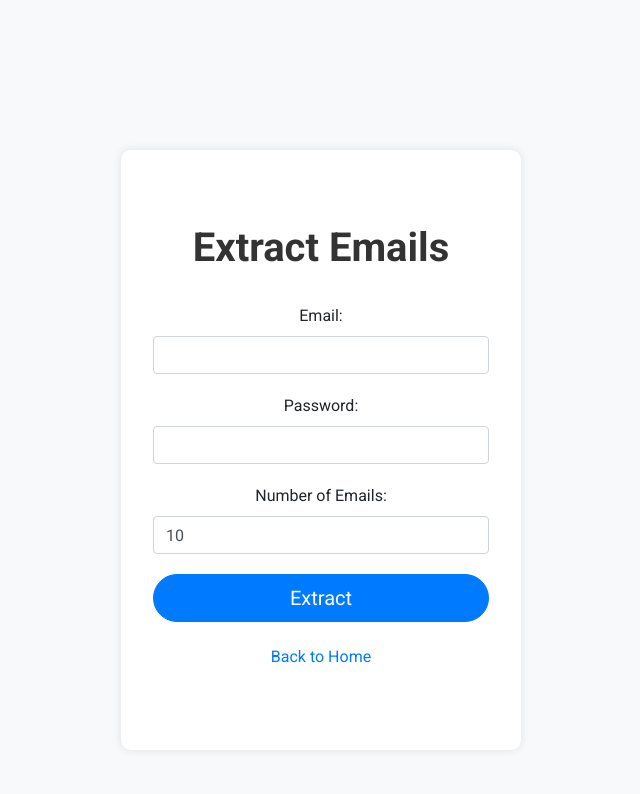
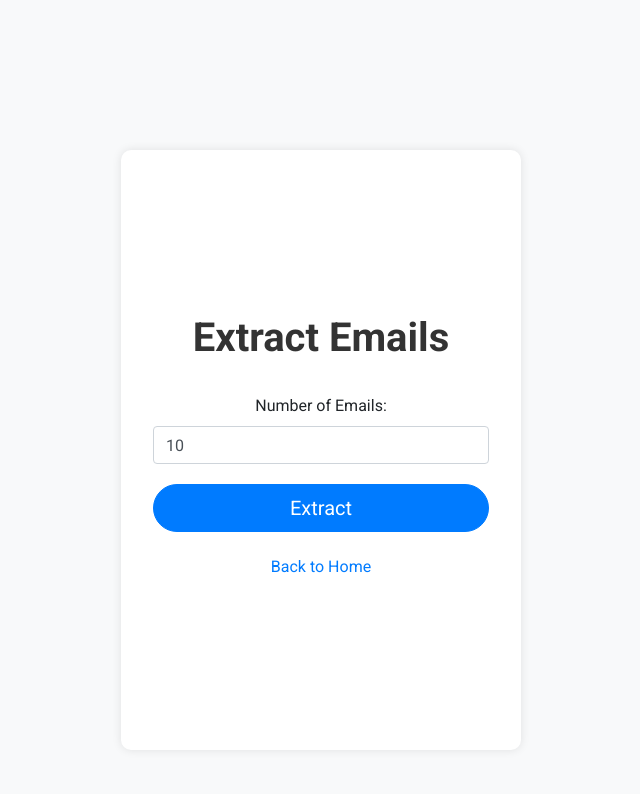
Before and after one commit to JcCassano/ITP-Project, a Flask app: page /extract_emails in a window 1280 px wide. Shown: the top 794 px of the page, without its empty margins (319-959 px from the left). Run offline with Flask 3, Linux system fonts and the light colour scheme; some libraries are stand-ins or nearby versions.

Commit message:
Changed to not require email login

```diff
--- a/ITP-Project-24/app.py
+++ b/ITP-Project-24/app.py
@@ -9,6 +9,8 @@ from transformers import AutoTokenizer, AutoModelForSequenceClassification
 from dotenv import load_dotenv
 import os
 import subprocess
+import win32com.client
+import pythoncom
 
 # Load environment variables from .env file
 load_dotenv()
@@ -25,37 +27,29 @@ def clean_html(html_content):
     cleaned_text = re.sub(r'\s+', ' ', cleaned_text)
     return cleaned_text.strip()
 
-def save_emails_to_csv(email_user, email_pass, num_emails=5):
-    # Connect to the Outlook email server
-    mail = imaplib.IMAP4_SSL("outlook.office365.com")
-    mail.login(email_user, email_pass)
-    mail.select("inbox")
+def save_emails_to_csv(num_emails=5, read_all=False):
+    pythoncom.CoInitialize()
 
-    # Search for all emails in the inbox
-    status, messages = mail.search(None, "ALL")
-    email_ids = messages[0].split()[:num_emails]
+    outlook = win32com.client.Dispatch("Outlook.Application").GetNamespace("MAPI")
+    inbox = outlook.GetDefaultFolder(6)  # "6" refers to the inbox
+    messages = inbox.Items
+    messages.Sort("[ReceivedTime]", True)  # Sort by received time, descending
+
+    email_count = messages.Count if read_all else min(num_emails, messages.Count)
 
     with open('emails.csv', 'w', newline='', encoding='utf-8') as csvfile:
         fieldnames = ['body']
         writer = csv.DictWriter(csvfile, fieldnames=fieldnames, quoting=csv.QUOTE_MINIMAL)
         writer.writeheader()
 
-        for email_id in email_ids:
-            status, msg_data = mail.fetch(email_id, "(RFC822)")
-            msg = email.message_from_bytes(msg_data[0][1])
+        for i in range(email_count):
+            message = messages[i]
+            cleaned_body = clean_html(message.Body)
+            writer.writerow({
+                'body': cleaned_body
+            })
 
-            if msg.is_multipart():
-                for part in msg.walk():
-                    if part.get_content_type() == "text/plain":
-                        body = part.get_payload(decode=True).decode()
-                        cleaned_body = clean_html(body)
-                        writer.writerow({'body': cleaned_body})
-            else:
-                body = msg.get_payload(decode=True).decode()
-                cleaned_body = clean_html(body)
-                writer.writerow({'body': cleaned_body})
-
-    mail.logout()
+    print(f"Saved {email_count} emails to emails.csv")
 
 def classify_email_chunk(text):
     inputs = tokenizer(text, return_tensors="pt", max_length=512, truncation=True)
@@ -79,10 +73,8 @@ def index():
 @app.route('/extract_emails', methods=['GET', 'POST'])
 def extract_emails():
     if request.method == 'POST':
-        email_user = os.getenv('OUTLOOK_EMAIL')
-        email_pass = os.getenv('OUTLOOK_PASSWORD')
         num_emails = int(request.form.get('num_emails', 10))
-        save_emails_to_csv(email_user, email_pass, num_emails)
+        save_emails_to_csv(num_emails, read_all=False)
         flash('Emails extracted successfully!', 'success')
         return redirect(url_for('index'))
     return render_template('extract.html')
--- a/ITP-Project-24/templates/extract.html
+++ b/ITP-Project-24/templates/extract.html
@@ -14,14 +14,6 @@
             <h1>Extract Emails</h1>
             <form method="post" class="mt-4">
                 <div class="form-group">
-                    <label for="email_user">Email:</label>
-                    <input type="email" id="email_user" name="email_user" class="form-control" required>
-                </div>
-                <div class="form-group">
-                    <label for="email_pass">Password:</label>
-                    <input type="password" id="email_pass" name="email_pass" class="form-control" required>
-                </div>
-                <div class="form-group">
                     <label for="num_emails">Number of Emails:</label>
                     <input type="number" id="num_emails" name="num_emails" class="form-control" value="10">
                 </div>
```
Also changed, not shown: ITP-Project-24/emails.csv (added, +21 -0 lines).
